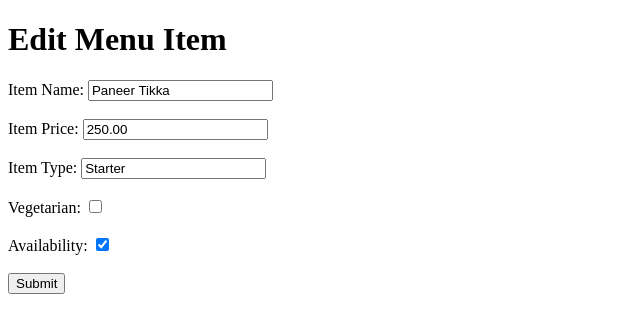
After one commit to Shriyash1234/Food_Delivery_System, a Flask app: page /restaurant/editmenu/1 in a window 1280 px wide. The commit adds this page. Shown: the top 333 px of the page, without its empty margins (0-640 px from the left). Run offline with Flask 3, Linux system fonts and the light colour scheme; data comes from the database, SQL or seed files in the repository; some libraries are stand-ins or nearby versions.

Commit message:
Add restaurant part

```diff
--- a/app.py
+++ b/app.py
@@ -75,10 +75,10 @@ def login():
             if account:
                 session['restbool'] = True
                 session['agentbool'], session['customerbool'] = False, False
-                session['restaurant_ID'] = account['restaurant_ID']
+                session['restaurant_ID'] = account['restaurant_id']
                 msg = 'Logged in successfully !'
                 flask.flash(msg)
-                return redirect(url_for('index'))
+                return redirect(url_for('restaurant_details'))
             else:
                 time.sleep(2)
                 msg = 'Incorrect username / password !'
@@ -227,6 +227,18 @@ def index():
 
     return render_template("/customers/index.html", users=users, cuisines=cuisines)
 
+def fetch_food_item_from_database(item_id):
+    cur = mysql.connection.cursor()
+    cur.execute('''
+        SELECT *
+        FROM food_item
+        WHERE item_id = %s
+    ''', (item_id,))
+    food_item_data = cur.fetchall()
+    food_item_columns = [col[0] for col in cur.description]
+    food_items = [dict(zip(food_item_columns, row)) for row in food_item_data]
+    return food_items
+
 @app.route('/restaurants/<cuisine_type>')
 def restaurants_by_cuisine(cuisine_type):
     cur = mysql.connection.cursor()
@@ -264,32 +276,81 @@ def restaurant_menu(restaurant_id, cuisine_type):
 
     return render_template("/customers/menu.html",food_items=food_items,restaurant_name=restaurant_name)
 
-@app.route('/restaurant/<restaurant_id>')
-def restaurant_details(restaurant_id):
+@app.route('/restaurant')
+def restaurant_details():
     cur = mysql.connection.cursor()
+    restaurant_id = session["restaurant_ID"]
+    # Fetch restaurant details
+    cur.execute('''
+    SELECT *
+    FROM restaurant
+    WHERE restaurant_id = %s
+    ''', (restaurant_id,))
+    restaurant_details_data = cur.fetchone()
+    restaurant_details_columns = [col[0] for col in cur.description]
+    restaurant_details = dict(zip(restaurant_details_columns, restaurant_details_data))
+
+    # Fetch order details
+    cur.execute('''
+    SELECT
+       o.order_id,
+       GROUP_CONCAT(oi.item_quantity) AS item_quantities,
+       GROUP_CONCAT(oi.notes) AS notes,
+       GROUP_CONCAT(fi.item_name) AS item_names,
+       SUM(fi.item_price) AS total_price,
+       AVG(fi.item_rating) AS avg_food_rating,
+       o.order_status,
+       o.placed_time,
+       o.amount
+    FROM orders o
+    JOIN ordered_items oi ON o.order_id = oi.order_id
+    JOIN food_item fi ON oi.item_id = fi.item_id
+    WHERE fi.restaurant_id = %s
+    GROUP BY o.order_id;
+    ''', (restaurant_id,))
+    order_details_data = cur.fetchall()
+    order_details_columns = [col[0] for col in cur.description]
+    order_details = [dict(zip(order_details_columns, row)) for row in order_details_data]
 
 
     cur.execute('''
     SELECT *
-    from restaurant
+    FROM food_item
+    JOIN restaurant ON food_item.restaurant_id = restaurant.restaurant_id
     WHERE restaurant.restaurant_id = %s
-    ''', (restaurant_id))
-    restaurant_details_data = cur.fetchall()
-    restaurant_details_columns = [col[0] for col in cur.description]
-    restaurant_details = [dict(zip(restaurant_details_columns, row)) for row in restaurant_details_data]
+    ''', (restaurant_id,))
+    food_item_data = cur.fetchall()
+    food_item_columns = [col[0] for col in cur.description]
+    food_items = [dict(zip(food_item_columns, row)) for row in food_item_data]
 
-    cur.execute('''
-    SELECT *
-    from restaurant
-    WHERE restaurant.restaurant_id = %s
-    ''', (restaurant_id))
-    restaurant_details_data = cur.fetchall()
-    restaurant_details_columns = [col[0] for col in cur.description]
-    restaurant_details = [dict(zip(restaurant_details_columns, row)) for row in restaurant_details_data]
 
-    # print(food_items)
+    return render_template("/restaurants/details.html", restaurant_details=restaurant_details, order_details=order_details,menu=food_items)
 
-    return render_template("/restaurants/details.html",restaurant_details=restaurant_details)
+@app.route('/restaurant/editmenu/<item_id>', methods=['GET', 'POST'])
+def edit_menu(item_id):
+    if request.method == 'POST':
+        # Fetch form data
+        new_item_name = request.form['item_name']
+        new_item_price = float(request.form['item_price'])
+        new_item_type = request.form['item_type']
+        new_vegetarian = True if request.form.get('vegetarian') else False
+        new_availability = True if request.form.get('availability') else False
+
+        # Update food item details in the database
+        cur = mysql.connection.cursor()
+        cur.execute('''
+            UPDATE food_item
+            SET item_name = %s, item_price = %s, item_type = %s, vegetarian = %s, availability = %s
+            WHERE item_id = %s
+        ''', (new_item_name, new_item_price, new_item_type, new_vegetarian, new_availability, item_id))
+        mysql.connection.commit()
+
+        # Redirect the user back to the menu page after editing
+        return redirect(url_for('restaurant_details'))  # Assuming 'menu' is the route for displaying the menu
+    else:
+        # Fetch the details of the food item with the given item_id from the database
+        food_item = fetch_food_item_from_database(item_id)
+        return render_template('restaurants/edit_menu.html', food_item=food_item)
 
 @app.route('/userdetails')
 # should contain some details of the user like account details, address, and orders made by the user
@@ -381,7 +442,9 @@ def ordersummary():
     cursor.execute('select max(payment_id) from Payment;')
     payment_ID = cursor.fetchone()
     payment_ID = str(int(payment_ID[0]) + 1)
-    agent_id = random.randint(1, 15)
+    cursor.execute('select max(agent_id) from delivery_agent')
+    num_delivery_agents = cursor.fetchone()
+    agent_id = random.randint(1, int(num_delivery_agents[0]))
     cursor.execute('insert into payment (payment_id, payment_method, payment_status, amount, time) values (%s, %s, %s, %s, %s);', (payment_ID, payment_method, payment_status, amount, placed_time))
     cursor.execute('insert into orders (order_id, customer_id,restaurant_id, payment_id, order_status, placed_time, amount) values (%s, %s,%s, %s, %s, %s, %s);', (order_ID, customer_id,rest_id, payment_ID, order_status, placed_time, amount))
     cursor.execute('insert into delivery (order_id, agent_id,customer_id, restaurant_id, delivery_review, delivery_rating, delivery_charges, pickup_time, delivery_time, delivery_status,tip) values (%s, %s,%s, %s, %s, %s, %s,%s, %s,%s, %s);', (order_ID,agent_id, customer_id,rest_id, "", random.randint(1, 5), random.randint(1, 9),datetime.now(),datetime.now()+timedelta(minutes=30),"Placed",random.randint(1, 5)))
--- /dev/null
+++ b/templates/restaurants/edit_menu.html
@@ -0,0 +1,30 @@
+<!DOCTYPE html>
+<html lang="en">
+<head>
+    <meta charset="UTF-8">
+    <meta name="viewport" content="width=device-width, initial-scale=1.0">
+    <title>Edit Menu Item</title>
+</head>
+<body>
+    <h1>Edit Menu Item</h1>
+    <form action="" method="POST">
+        {% for food in food_item %}
+        <label for="item_name">Item Name:</label>
+        <input type="text" id="item_name" name="item_name" value="{{ food.item_name }}" required><br><br>
+        <label for="item_price">Item Price:</label>
+        <input type="number" id="item_price" name="item_price" value="{{ food.item_price }}" required><br><br>
+
+        <label for="item_type">Item Type:</label>
+        <input type="text" id="item_type" name="item_type" value="{{ food.item_type }}" required><br><br>
+
+        <label for="vegetarian">Vegetarian:</label>
+        <input type="checkbox" id="vegetarian" name="vegetarian" {% if food.vegetarian %}checked{% endif %}><br><br>
+
+        <label for="availability">Availability:</label>
+        <input type="checkbox" id="availability" name="availability" {% if food.availability %}checked{% endif %}><br><br>
+
+        <input type="submit" value="Submit">
+        {% endfor %}
+    </form>
+</body>
+</html>
```
Also changed, not shown: static/CSS/restaurantdetails.css (+9 -0 lines), templates/restaurants/details.html (+88 -11 lines).
